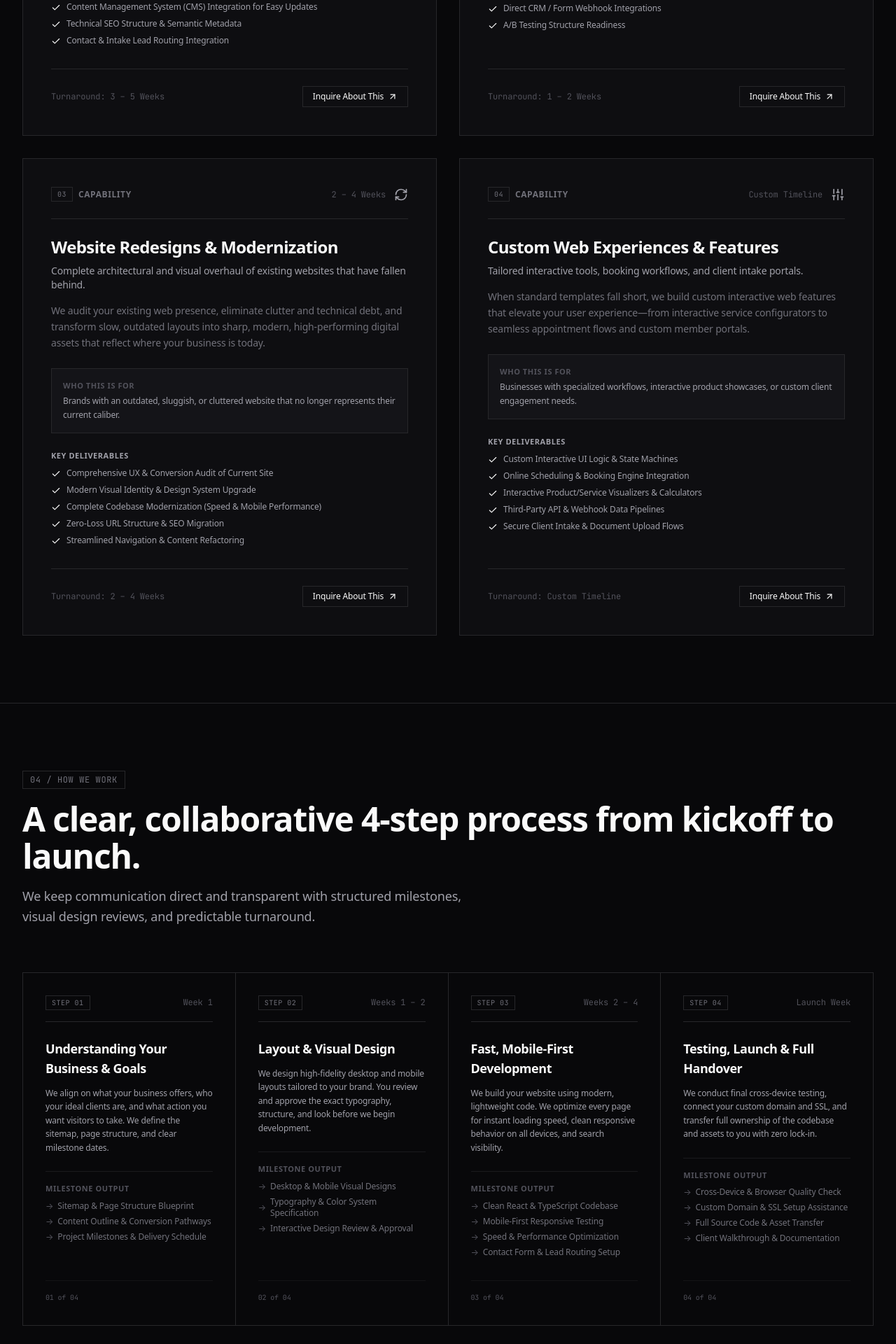
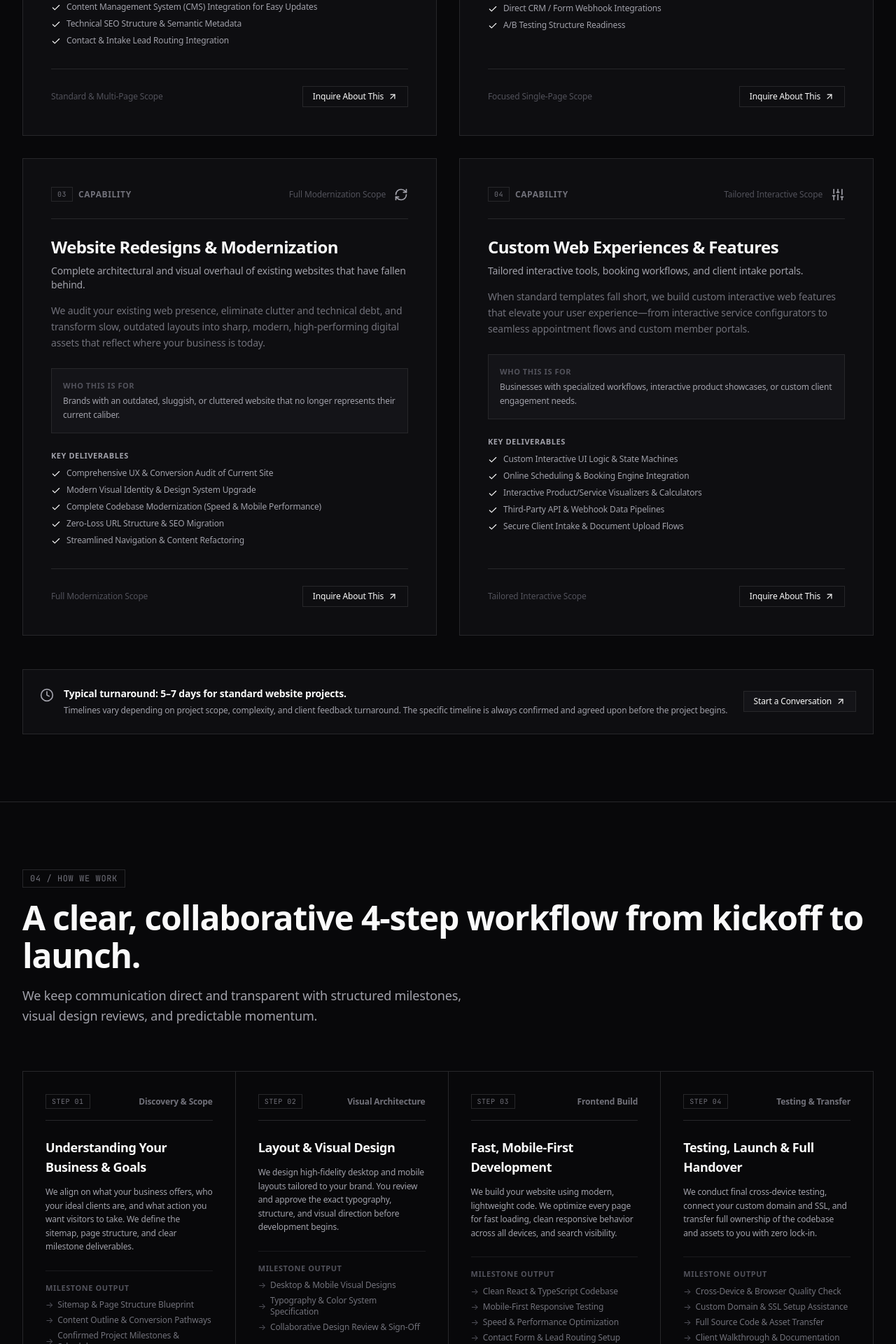
Before and after one commit to vishal558-dev/wibsity, a React (Vite) app: page / in a window 1280 px wide. Shown: the part 5300-7220 px from the top of the page at 70% size. Built offline with nearby package versions, Linux system fonts and the light colour scheme; a web font is replaced by a local one.

Commit message:
refactor: revise turnaround messaging with qualified 5-7 days typical note and workflow focus

```diff
--- a/src/components/layout/Footer.tsx
+++ b/src/components/layout/Footer.tsx
@@ -102,7 +102,7 @@ export const Footer: React.FC<FooterProps> = ({ onOpenInquiry }) => {
 
           <div>
             <span className="font-sans text-xs font-semibold text-fg uppercase tracking-wider block mb-4">
-              Availability
+              Availability & Timeline
             </span>
             <div className="space-y-2 font-sans text-xs text-fg-muted">
               <p className="flex items-center gap-2 font-medium text-fg">
@@ -110,7 +110,12 @@ export const Footer: React.FC<FooterProps> = ({ onOpenInquiry }) => {
                 <span>Accepting Projects</span>
               </p>
               <p className="text-fg-faint">Direct Founder Collaboration</p>
-              <p className="text-fg-faint">Turnaround: 2–5 Weeks</p>
+              <p className="text-fg-muted leading-relaxed">
+                Typical turnaround: 5–7 days for standard website projects.
+              </p>
+              <p className="text-[11px] text-fg-faint leading-snug">
+                Timelines vary by scope and are confirmed before kickoff.
+              </p>
             </div>
           </div>
 
--- a/src/components/modals/InquiryModal.tsx
+++ b/src/components/modals/InquiryModal.tsx
@@ -23,7 +23,7 @@ export const InquiryModal: React.FC<InquiryModalProps> = ({
     businessName: '',
     serviceInterest: initialService || 'Business Website',
     projectReference: projectReference || '',
-    timeline: '3 – 5 Weeks',
+    timeline: 'Standard (5–7 Days)',
     brief: '',
   });
 
@@ -75,7 +75,7 @@ export const InquiryModal: React.FC<InquiryModalProps> = ({
       businessName: '',
       serviceInterest: 'Business Website',
       projectReference: '',
-      timeline: '3 – 5 Weeks',
+      timeline: 'Standard (5–7 Days)',
       brief: '',
     });
     onClose();
@@ -88,7 +88,7 @@ export const InquiryModal: React.FC<InquiryModalProps> = ({
     'Custom Web Experience / Portal',
   ];
 
-  const timelineList = ['Urgent (< 2 Weeks)', 'Standard (3 – 5 Weeks)', 'Flexible (Next Quarter)'];
+  const timelineList = ['Standard (5–7 Days)', 'Priority Timeline', 'Flexible Timeline'];
 
   return (
     <AnimatePresence>
@@ -233,9 +233,14 @@ export const InquiryModal: React.FC<InquiryModalProps> = ({
 
                 {/* Timeline Selection */}
                 <div>
-                  <label className="block text-xs font-medium text-fg uppercase tracking-wider mb-2">
-                    Target Launch Window
-                  </label>
+                  <div className="flex items-center justify-between mb-2">
+                    <label className="block text-xs font-medium text-fg uppercase tracking-wider">
+                      Target Launch Window
+                    </label>
+                    <span className="text-[11px] text-fg-faint">
+                      Typical: 5–7 days for standard projects
+                    </span>
+                  </div>
                   <div className="grid grid-cols-1 sm:grid-cols-3 gap-2">
                     {timelineList.map((time) => (
                       <button
--- a/src/components/sections/Process.tsx
+++ b/src/components/sections/Process.tsx
@@ -11,8 +11,8 @@ export const Process: React.FC = () => {
         <SectionHeading
           index="04"
           tag="HOW WE WORK"
-          title="A clear, collaborative 4-step process from kickoff to launch."
-          description="We keep communication direct and transparent with structured milestones, visual design reviews, and predictable turnaround."
+          title="A clear, collaborative 4-step workflow from kickoff to launch."
+          description="We keep communication direct and transparent with structured milestones, visual design reviews, and predictable momentum."
         />
 
         <div className="grid grid-cols-1 md:grid-cols-2 lg:grid-cols-4 gap-px bg-border-hairline border border-border-hairline">
@@ -29,7 +29,7 @@ export const Process: React.FC = () => {
                 {/* Step Top */}
                 <div className="flex items-center justify-between pb-4 mb-6 border-b border-border-hairline">
                   <Badge variant="outline" size="sm">Step {step.step}</Badge>
-                  <span className="font-mono text-xs text-fg-faint">{step.duration}</span>
+                  <span className="font-sans text-xs font-semibold text-fg-subtle">{step.focus}</span>
                 </div>
 
                 <h3 className="text-lg font-bold text-fg tracking-tight mb-3 font-sans">
--- a/src/components/sections/Services.tsx
+++ b/src/components/sections/Services.tsx
@@ -3,7 +3,7 @@ import { motion } from 'motion/react';
 import { SectionHeading } from '../common/SectionHeading';
 import { Badge } from '../common/Badge';
 import { servicesData } from '../../data/services';
-import { Layout, Layers, RefreshCw, Sliders, ArrowUpRight, Check } from 'lucide-react';
+import { Layout, Layers, RefreshCw, Sliders, ArrowUpRight, Check, Clock } from 'lucide-react';
 import { Button } from '../common/Button';
 
 interface ServicesProps {
@@ -50,8 +50,8 @@ export const Services: React.FC<ServicesProps> = ({ onOpenInquiry }) => {
                       </span>
                     </div>
                     <div className="flex items-center gap-3">
-                      <span className="font-mono text-xs text-fg-faint">
-                        {service.turnaround}
+                      <span className="font-sans text-xs text-fg-faint font-medium">
+                        {service.scopeType}
                       </span>
                       <Icon size={20} className="text-fg-muted group-hover:text-fg transition-colors" />
                     </div>
@@ -94,8 +94,8 @@ export const Services: React.FC<ServicesProps> = ({ onOpenInquiry }) => {
 
                 {/* Footer Action */}
                 <div className="pt-6 border-t border-border-hairline flex items-center justify-between">
-                  <span className="font-mono text-xs text-fg-faint">
-                    Turnaround: {service.turnaround}
+                  <span className="font-sans text-xs text-fg-faint">
+                    {service.scopeType}
                   </span>
                   <Button
                     variant="outline"
@@ -110,6 +110,30 @@ export const Services: React.FC<ServicesProps> = ({ onOpenInquiry }) => {
             );
           })}
         </div>
+
+        {/* Turnaround Supporting Note & Qualification Box */}
+        <div className="mt-12 p-6 border border-border-hairline bg-canvas-subtle flex flex-col sm:flex-row items-start sm:items-center justify-between gap-4">
+          <div className="flex items-start gap-3.5">
+            <Clock size={20} className="text-fg-muted shrink-0 mt-0.5" />
+            <div className="space-y-1">
+              <p className="font-sans text-sm font-semibold text-fg">
+                Typical turnaround: 5–7 days for standard website projects.
+              </p>
+              <p className="font-sans text-xs text-fg-muted leading-relaxed">
+                Timelines vary depending on project scope, complexity, and client feedback turnaround. The specific timeline is always confirmed and agreed upon before the project begins.
+              </p>
+            </div>
+          </div>
+          <Button
+            variant="secondary"
+            size="sm"
+            onClick={() => onOpenInquiry()}
+            icon={<ArrowUpRight size={14} />}
+            className="shrink-0"
+          >
+            Start a Conversation
+          </Button>
+        </div>
       </div>
     </section>
   );
--- a/src/data/faqs.ts
+++ b/src/data/faqs.ts
@@ -5,13 +5,13 @@ export const faqsData: FAQItem[] = [
     id: 'faq-1',
     category: 'Engagement',
     question: 'How do you price projects and what is the typical engagement structure?',
-    answer: 'We provide clear, fixed-scope proposals with no hidden fees or unexpected billable hours. Pricing depends on your specific requirements—such as page volume, custom functionality (e.g. booking, calculators), and timeline urgency. After our initial discovery conversation, you receive a detailed proposal outlining the exact scope, timeline, and investment.',
+    answer: 'We provide clear, fixed-scope proposals with no hidden fees or unexpected billable hours. Pricing depends on your specific requirements—such as page volume, custom functionality (e.g. booking, calculators), and design complexity. After our initial discovery conversation, you receive a detailed proposal outlining the exact scope, timeline, and investment.',
   },
   {
     id: 'faq-2',
     category: 'Process',
-    question: 'How long does it typically take from kickoff to launch?',
-    answer: 'A focused landing page typically takes 1 to 2 weeks. Comprehensive multi-page business websites generally launch within 3 to 5 weeks. More complex custom web applications or multi-location systems depend on scope. We provide a milestone schedule before kickoff and maintain weekly check-ins throughout.',
+    question: 'What is the typical turnaround timeline for a project?',
+    answer: 'Typical turnaround: 5–7 days for standard website projects. Timelines can vary depending on project scope, complexity, custom features, and the speed of client feedback. The specific timeline is always confirmed and agreed upon before the project begins.',
   },
   {
     id: 'faq-3',
--- a/src/data/process.ts
+++ b/src/data/process.ts
@@ -5,32 +5,32 @@ export const processData: ProcessStep[] = [
     step: '01',
     code: 'STEP_01',
     name: 'Understanding Your Business & Goals',
-    duration: 'Week 1',
-    description: 'We align on what your business offers, who your ideal clients are, and what action you want visitors to take. We define the sitemap, page structure, and clear milestone dates.',
+    focus: 'Discovery & Scope',
+    description: 'We align on what your business offers, who your ideal clients are, and what action you want visitors to take. We define the sitemap, page structure, and clear milestone deliverables.',
     deliverables: [
       'Sitemap & Page Structure Blueprint',
       'Content Outline & Conversion Pathways',
-      'Project Milestones & Delivery Schedule',
+      'Confirmed Project Milestones & Schedule',
     ],
   },
   {
     step: '02',
     code: 'STEP_02',
     name: 'Layout & Visual Design',
-    duration: 'Weeks 1 – 2',
-    description: 'We design high-fidelity desktop and mobile layouts tailored to your brand. You review and approve the exact typography, structure, and look before we begin development.',
+    focus: 'Visual Architecture',
+    description: 'We design high-fidelity desktop and mobile layouts tailored to your brand. You review and approve the exact typography, structure, and visual direction before development begins.',
     deliverables: [
       'Desktop & Mobile Visual Designs',
       'Typography & Color System Specification',
-      'Interactive Design Review & Approval',
+      'Collaborative Design Review & Sign-Off',
     ],
   },
   {
     step: '03',
     code: 'STEP_03',
     name: 'Fast, Mobile-First Development',
-    duration: 'Weeks 2 – 4',
-    description: 'We build your website using modern, lightweight code. We optimize every page for instant loading speed, clean responsive behavior on all devices, and search visibility.',
+    focus: 'Frontend Build',
+    description: 'We build your website using modern, lightweight code. We optimize every page for fast loading, clean responsive behavior across all devices, and search visibility.',
     deliverables: [
       'Clean React & TypeScript Codebase',
       'Mobile-First Responsive Testing',
@@ -42,7 +42,7 @@ export const processData: ProcessStep[] = [
     step: '04',
     code: 'STEP_04',
     name: 'Testing, Launch & Full Handover',
-    duration: 'Launch Week',
+    focus: 'Testing & Transfer',
     description: 'We conduct final cross-device testing, connect your custom domain and SSL, and transfer full ownership of the codebase and assets to you with zero lock-in.',
     deliverables: [
       'Cross-Device & Browser Quality Check',
--- a/src/data/services.ts
+++ b/src/data/services.ts
@@ -15,7 +15,7 @@ export const servicesData: Service[] = [
       'Technical SEO Structure & Semantic Metadata',
       'Contact & Intake Lead Routing Integration',
     ],
-    turnaround: '3 – 5 Weeks',
+    scopeType: 'Standard & Multi-Page Scope',
     iconName: 'Layout',
   },
   {
@@ -32,7 +32,7 @@ export const servicesData: Service[] = [
       'Direct CRM / Form Webhook Integrations',
       'A/B Testing Structure Readiness',
     ],
-    turnaround: '1 – 2 Weeks',
+    scopeType: 'Focused Single-Page Scope',
     iconName: 'Layers',
   },
   {
@@ -49,7 +49,7 @@ export const servicesData: Service[] = [
       'Zero-Loss URL Structure & SEO Migration',
       'Streamlined Navigation & Content Refactoring',
     ],
-    turnaround: '2 – 4 Weeks',
+    scopeType: 'Full Modernization Scope',
     iconName: 'RefreshCw',
   },
   {
@@ -66,7 +66,7 @@ export const servicesData: Service[] = [
       'Third-Party API & Webhook Data Pipelines',
       'Secure Client Intake & Document Upload Flows',
     ],
-    turnaround: 'Custom Timeline',
+    scopeType: 'Tailored Interactive Scope',
     iconName: 'Sliders',
   },
 ];
--- a/src/types/index.ts
+++ b/src/types/index.ts
@@ -55,7 +55,7 @@ export interface Service {
   description: string;
   forWhom: string;
   deliverables: string[];
-  turnaround: string;
+  scopeType: string;
   iconName: 'Layout' | 'Layers' | 'RefreshCw' | 'Sliders';
 }
 
@@ -63,7 +63,7 @@ export interface ProcessStep {
   step: string;
   code: string;
   name: string;
-  duration: string;
+  focus: string;
   description: string;
   deliverables: string[];
 }
```
